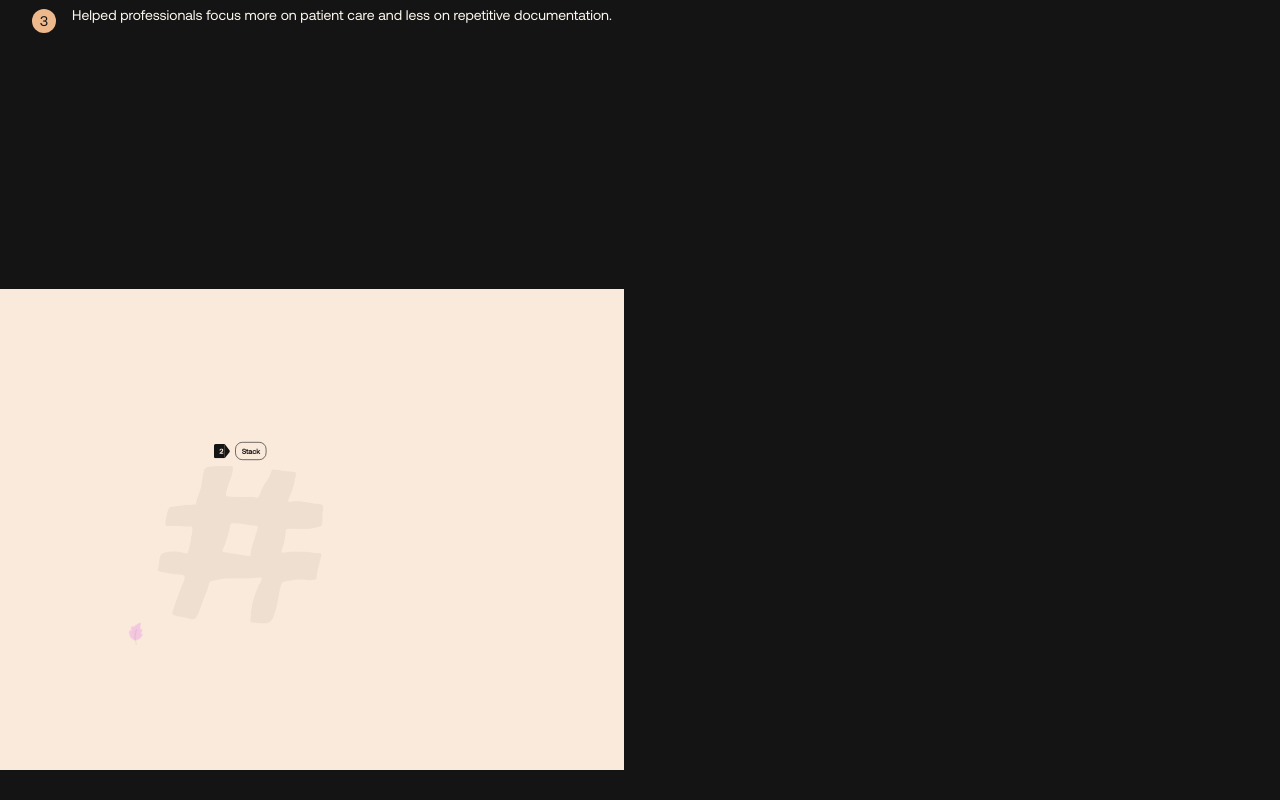
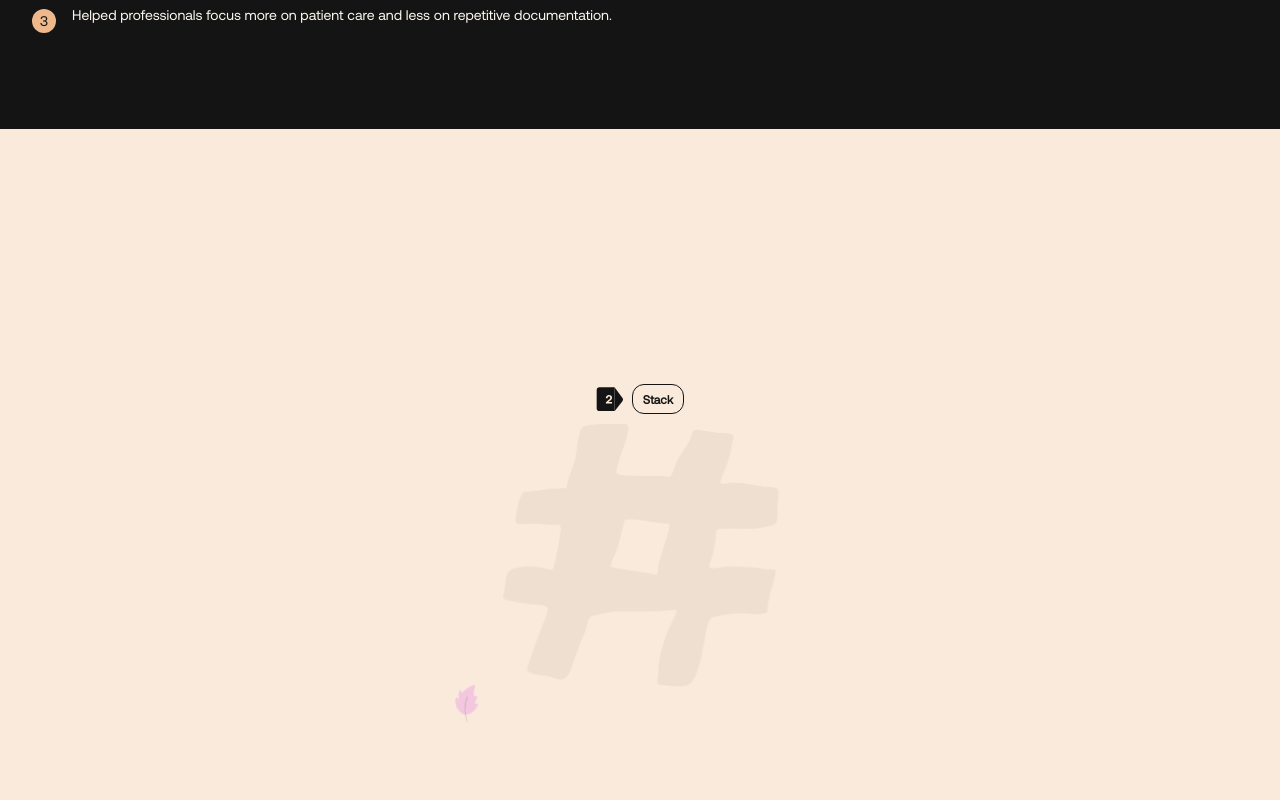
Before and after one commit to ebubesunday16/The-Software-Engineer-You-Wished-You-Hired, a Next.js app: page / in a window 1280 px wide. Shown: the part 7940-8740 px from the top of the page. Built offline with nearby package versions, Linux system fonts and the light colour scheme.

Commit message:
tweak 8.1

```diff
--- a/component/LandingPage/Finally.tsx
+++ b/component/LandingPage/Finally.tsx
@@ -18,8 +18,7 @@ const Finally = () => {
         className='h-[120vh]'
         ref={pageRef}
         style={{
-            scale: useTransform(scrollYProgress, [0, 0.2], [0.8, 1]),
-            x: useTransform(scrollYProgress, [0, 0.2], [400, 0]),
+
         }}
     >
 
--- a/component/LandingPage/Stack.tsx
+++ b/component/LandingPage/Stack.tsx
@@ -29,11 +29,7 @@ const Stack = () => {
       style={{
         borderTopLeftRadius: useTransform(scrollYProgress, [0, 0.1, 0.2, 0.3, 0.6], [72, 24, 24, 16,  0]),
         borderTopRightRadius: useTransform(scrollYProgress, [0, 0.1, 0.2, 0.3, 0.6 ], [72, 24, 24, 16, 0]),
-        scale: useTransform(scrollYProgress, [0.7, 1], [1, 0.6]),
-        x: useSpring(useTransform(scrollYProgress, [0.8, 1], [0, -400]), {
-          stiffness: 100,
-          damping: 20
-        })
+
 
       }}
       >
```
